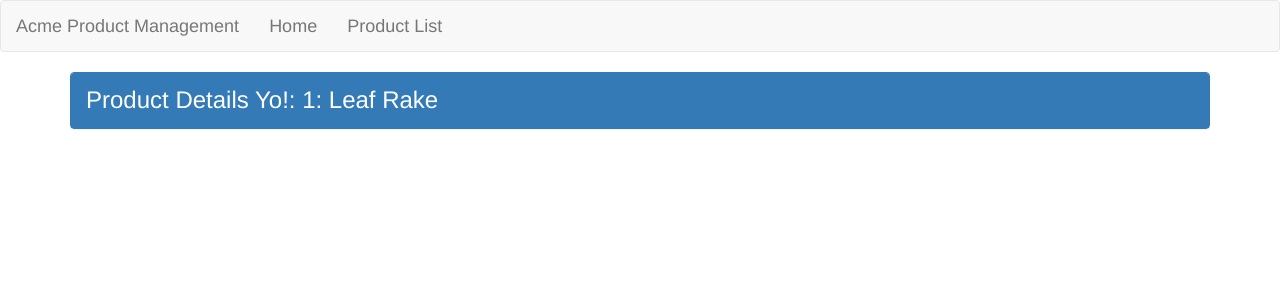
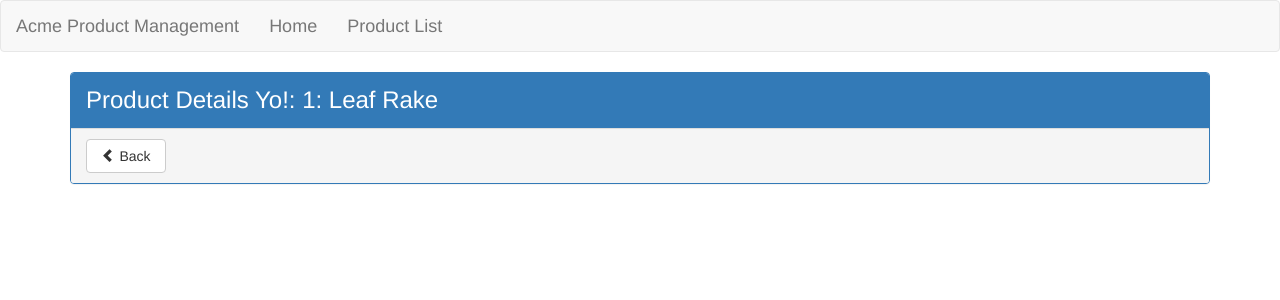
Before and after one commit to gauravsahni25/AngularGettingStarted, an Angular app in the folder APM/: page /products/1 in a window 1280 px wide. Shown: the top 300 px of the page. Built offline with nearby package versions, Linux system fonts and the light colour scheme.

Commit message:
Routing with code

```diff
--- a/APM/src/app/products/product-detail.component.html
+++ b/APM/src/app/products/product-detail.component.html
@@ -2,4 +2,10 @@
   <div class='panel-heading'>
     {{pageTitle + ': ' + product.productName}}
   </div>
+
+  <div class="panel-footer">
+    <a class="btn btn-default" (click)='onBack()' style='width:80px'>
+      <i class="glyphicon glyphicon-chevron-left"></i> Back
+    </a>
+  </div>
 </div>
--- a/APM/src/app/products/product-detail.component.ts
+++ b/APM/src/app/products/product-detail.component.ts
@@ -1,5 +1,5 @@
 import { Component, OnInit } from '@angular/core';
-import { ActivatedRoute } from '@angular/router' // Registered as part of the Router Module
+import { ActivatedRoute, Router } from '@angular/router' // Registered as part of the Router Module
 
 import { IProduct } from './product';
 
@@ -11,7 +11,7 @@ export class ProductDetailComponent implements OnInit {
 
   pageTitle: string = 'Product Details Yo!';
   product: IProduct;
-  constructor(private _route : ActivatedRoute) { }
+  constructor(private _route : ActivatedRoute, private _router : Router) { }
 
   ngOnInit() {
     let id = +this._route.snapshot.paramMap.get('id');
@@ -28,4 +28,8 @@ export class ProductDetailComponent implements OnInit {
       };
   }
 
+  onBack() : void{
+    this._router.navigate(['/products']);
+  }
+
 }
```
